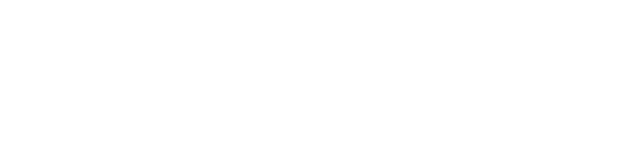
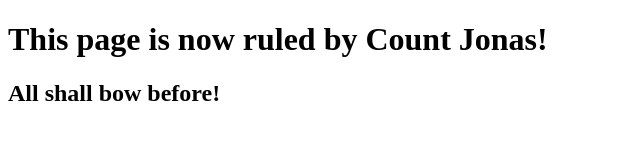
Before and after one commit to craigmckeachie/pet-store, a plain HTML site: page dogs.html in a window 1280 px wide. Shown: the whole page, without its empty margins (0-640 px from the left). Drawn offline with Linux system fonts and the light colour scheme.

Commit message:
Usurped page w/ title and body change

```diff
--- a/dogs.html
+++ b/dogs.html
@@ -4,11 +4,12 @@
 <head>
     <meta charset="UTF-8">
     <meta name="viewport" content="width=device-width, initial-scale=1.0">
-    <title>Dogs Page</title>
+    <title>Count Jonas' Page</title>
 </head>
 
 <body>
-
+<h1>This page is now ruled by Count Jonas!</h1>
+<h2>All shall bow before!</h2>
 </body>
 
 </html>
```
